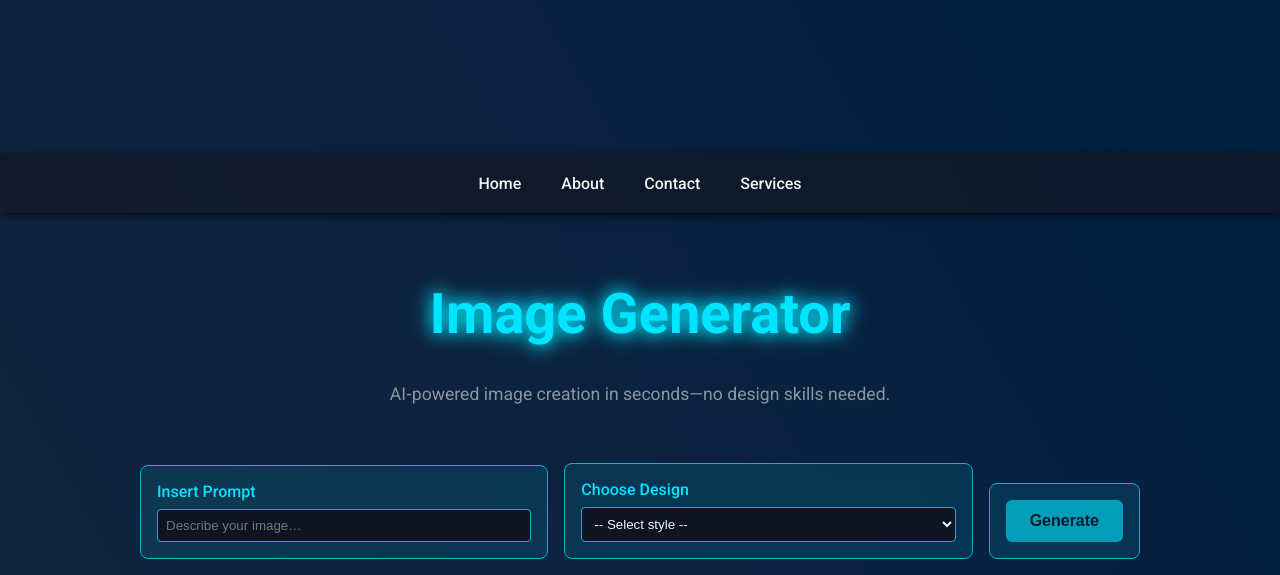
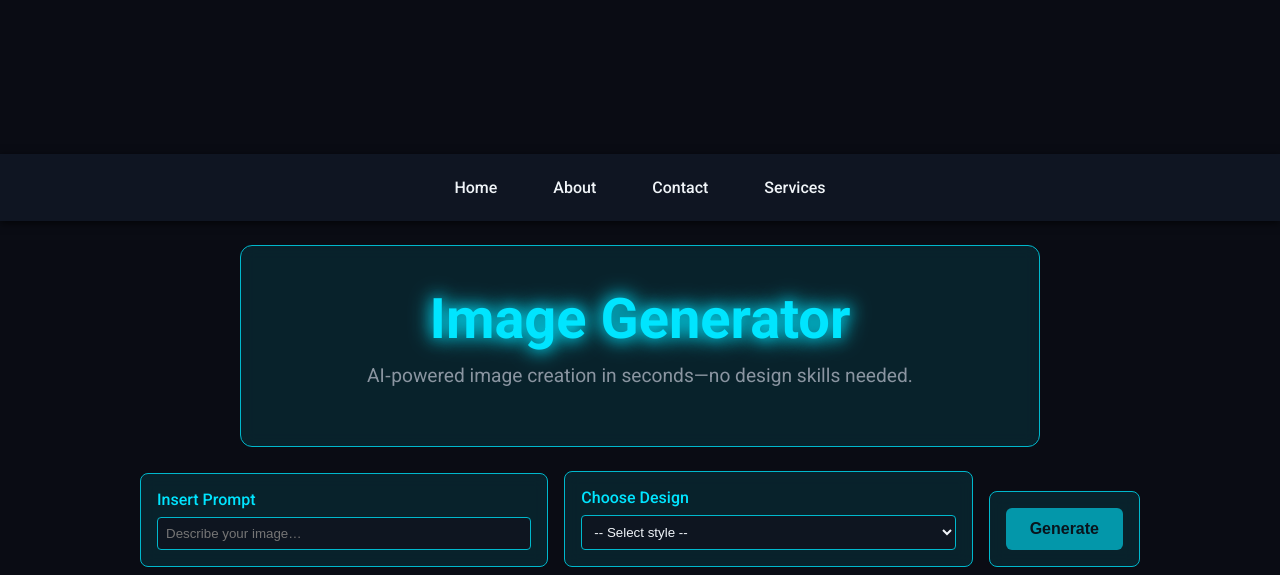
Before and after one commit to Maru248/Pranks, a plain HTML site: page index.html in a window 1280 px wide. Shown: the top 575 px of the page. Drawn offline with Linux system fonts and the light colour scheme.

Commit message:
Update index.html

```diff
--- a/index.html
+++ b/index.html
@@ -29,6 +29,60 @@
       position: relative;
     }
 
+    /* Navigation */
+    nav {
+      background: rgba(17,24,38,0.8);
+      padding:16px;
+      position:sticky;
+      top:0;
+      z-index:2;
+      box-shadow:0 2px 8px rgba(0,0,0,0.7);
+      display:flex;
+      justify-content:center;
+      gap:32px;
+    }
+    nav a {
+      color:var(--text-light);
+      text-decoration:none;
+      font-weight:500;
+      padding:8px 12px;
+      border-radius:4px;
+      transition:background .2s, color .2s;
+    }
+    nav a:hover {
+      background:var(--accent-dark);
+      color:var(--bg-dark);
+    }
+
+    /* Hero Section */
+    .hero {
+      width:90%; max-width:800px;
+      margin:24px auto;
+      background:var(--card-bg);
+      backdrop-filter:blur(8px);
+      padding:40px 20px;
+      border-radius:12px;
+      border:1px solid var(--accent-dark);
+      text-align:center;
+      position:relative;
+      z-index:1;
+    }
+    .hero h1 {
+      font-size:3.5rem;
+      color:var(--accent);
+      margin:0;
+      animation:glow 2s infinite alternate;
+    }
+    .hero p {
+      margin-top:12px;
+      color:var(--text-medium);
+      font-size:1.2rem;
+    }
+    @keyframes glow {
+      0%,100% { text-shadow:0 0 8px var(--accent),0 0 16px var(--accent-dark); }
+      50%     { text-shadow:0 0 16px var(--accent),0 0 24px var(--accent-dark); }
+    }
+
     /* Controls */
     .controls {
       width:90%; max-width:1000px;
@@ -56,48 +110,43 @@
     }
     .control select:focus,
     .control input:focus {
-      border-color:var(--accent); outline:none;
+      border-color:var(--accent);
+      outline:none;
       box-shadow:0 0 6px var(--accent);
     }
     .control.generate {
       text-align:center;
     }
     .control.generate button {
-      background:var(--accent); color:var(--bg-dark);
-      border:none; padding:12px 24px; font-size:1rem;
-      font-weight:700; border-radius:6px;
-      cursor:not-allowed; opacity:0.6;
+      background:var(--accent);
+      color:var(--bg-dark);
+      border:none;
+      padding:12px 24px;
+      font-size:1rem;
+      font-weight:700;
+      border-radius:6px;
+      cursor:not-allowed;
+      opacity:0.6;
       transition:background .2s,transform .1s,box-shadow .2s;
     }
     .control.generate button.enabled {
-      cursor:pointer; opacity:1;
+      cursor:pointer;
+      opacity:1;
     }
     .control.generate button.enabled:hover {
-      background:var(--accent-dark); transform:translateY(-2px);
+      background:var(--accent-dark);
+      transform:translateY(-2px);
       box-shadow:0 6px 25px rgba(0,184,204,0.6);
     }
 
-    /* Existing Animated Gradient, Hero, Image Section, etc. (unchanged) */
-    body::before { content:''; position:fixed; top:0; left:0;
-      width:100%; height:100%; background: linear-gradient(60deg,#0f1a2f,#1b273f,#001f3f,#0a0c14);
-      background-size:400% 400%; animation:gradientBG 30s ease infinite; z-index:-3; }
-    @keyframes gradientBG { 0%{background-position:0% 50%}50%{background-position:100% 50%}100%{background-position:0% 50%} }
-
-    nav { background: rgba(17,24,38,0.8); padding:20px; text-align:center; position:sticky; top:0; z-index:2; box-shadow:0 2px 8px rgba(0,0,0,0.7); }
-    nav a { display:inline-block; margin:0 20px; color:var(--text-light); text-decoration:none; font-weight:500; transition:color .2s; }
-    nav a:hover { color: var(--accent); }
-
-    header { background:transparent; padding:30px 20px 20px; text-align:center; position:relative; z-index:1; }
-    header h1 { font-size:3.5rem; color:var(--accent); animation:glow 2s infinite alternate; }
-    @keyframes glow { 0%,100% { text-shadow:0 0 8px var(--accent),0 0 16px var(--accent-dark); } 50% { text-shadow:0 0 16px var(--accent),0 0 24px var(--accent-dark); } }
-    header p { margin-top:8px; color:var(--text-medium); font-size:1.1rem; }
-
+    /* Image Section */
     .image-section { background:var(--card-bg); backdrop-filter:blur(8px); padding:30px; border-radius:12px; border:1px solid var(--accent-dark); text-align:center; animation:float 6s ease-in-out infinite; position:relative; z-index:1; }
     @keyframes float { 0%,100% { transform:translateY(0); } 50% { transform:translateY(-8px); } }
     .image-section img { max-width:100%; border-radius:6px; border:3px solid var(--accent); box-shadow:0 4px 20px rgba(0,229,255,0.5); transition:transform .3s,box-shadow .3s; }
     .image-section img:hover { transform:scale(1.05); box-shadow:0 6px 30px rgba(0,229,255,0.7); }
     .image-section p { margin-top:20px; color:var(--text-medium); }
 
+    /* Testimonials & Contact */
     .testimonials, .contact-form { background:#111826; padding:50px 20px; border-radius:12px; margin-bottom:60px; border-left:4px solid var(--accent); position:relative; z-index:1; }
     .testimonials h3, .contact-form h3 { color:var(--accent); margin-bottom:20px; text-shadow:0 0 6px var(--accent); }
     .testimonials p { color:var(--text-medium); margin:12px 0; font-style:italic; }
@@ -105,23 +154,32 @@
     .contact-form input:focus, .contact-form textarea:focus { border-color:var(--accent); box-shadow:0 0 8px var(--accent); outline:none; }
     .contact-form textarea { height:120px; resize:none; }
 
+    /* Footer */
     footer { background:#111826; color:var(--text-medium); text-align:center; padding:20px 0; font-size:0.9rem; border-top:1px solid var(--accent-dark); position:relative; z-index:1; }
     footer a { color:var(--text-light); margin:0 8px; text-decoration:none; transition:color .2s; }
     footer a:hover { color:var(--accent); }
-    @media (max-width:600px){ header h1 { font-size:2.5rem; } nav a { margin:0 8px; font-size:0.9rem; } }
+
+    @media (max-width:600px){
+      nav { gap:16px; padding:12px; }
+      .hero h1 { font-size:2.5rem; }
+      nav a { font-size:0.9rem; padding:6px 8px; }
+    }
   </style>
 </head>
 <body>
   <canvas id="bg-canvas"></canvas>
   <nav>
-    <a href="#">Home</a><a href="#">About</a><a href="#">Contact</a><a href="#">Services</a>
+    <a href="#">Home</a>
+    <a href="#">About</a>
+    <a href="#">Contact</a>
+    <a href="#">Services</a>
   </nav>
-  <header>
+  <div class="hero">
     <h1>Image Generator</h1>
     <p>AI‑powered image creation in seconds—no design skills needed.</p>
-  </header>
+  </div>
 
-  <!-- New Controls -->
+  <!-- Controls -->
   <div class="controls">
     <div class="control prompt">
       <label for="prompt-input">Insert Prompt</label>
@@ -194,7 +252,6 @@
 
     generateBtn.addEventListener('click', () => {
       if (!generateBtn.classList.contains('enabled')) return;
-      // bait link to YouTube Rickroll
       window.location.href = 'https://www.youtube.com/watch?v=dQw4w9WgXcQ';
     });
 
```
